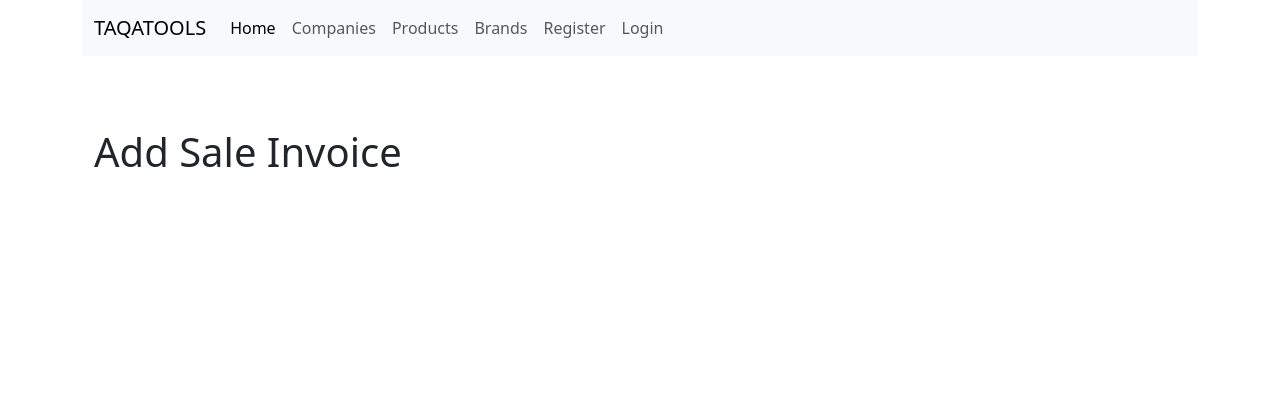
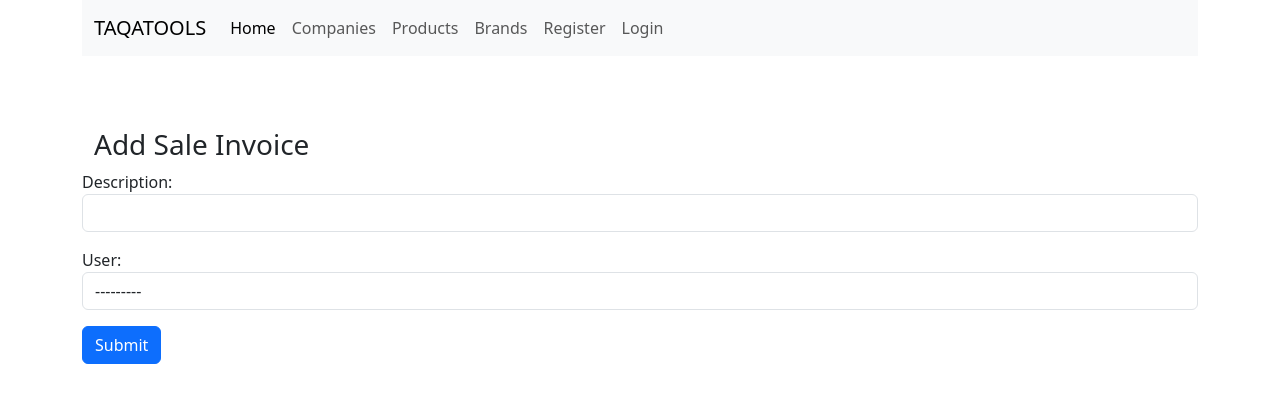
Before and after one commit to OsamaNasr01/django-taqa, a Django app: page /accounting/sale_invoice/add in a window 1280 px wide. Shown: the top 403 px of the page. Run offline with Django 4.2, Linux system fonts and the light colour scheme; some libraries are stand-ins or nearby versions.

Commit message:
addding cart model to accounting app

```diff
--- /dev/null
+++ b/taqatools/accounting/forms.py
@@ -0,0 +1,15 @@
+from django import forms
+from .models import PurchaseInvoice
+
+
+
+class PurchaseInvoiceForm(forms.ModelForm):
+
+    class Meta:
+        model = PurchaseInvoice
+        fields = ('description', 'user')
+
+    def __init__(self, *args, **kwargs):
+        super().__init__(*args, **kwargs)
+        self.fields['description'].widget.attrs.update({'class': 'form-control'})
+        self.fields['user'].widget.attrs.update({'class': 'form-control'})
--- a/taqatools/accounting/models.py
+++ b/taqatools/accounting/models.py
@@ -62,3 +62,9 @@ class OfferItem(models.Model):
     offer = models.ForeignKey(Offer, on_delete=models.CASCADE, related_name='items')
     q = models.PositiveSmallIntegerField()
     price = models.FloatField()
+
+class CartItem(models.Model):
+    product = models.ForeignKey(Product, on_delete=models.SET_NULL, null=True, related_name='cart')
+    user = models.ForeignKey(User, on_delete=models.CASCADE, related_name='cartitems')
+    q = models.PositiveSmallIntegerField()
+    price = models.FloatField()
--- a/taqatools/accounting/views.py
+++ b/taqatools/accounting/views.py
@@ -1,4 +1,5 @@
 from django.shortcuts import render
+from .forms import PurchaseInvoiceForm
 
 # Create your views here.
 
@@ -7,4 +8,7 @@ def accounting(request):
 
 
 def add_s_invoice(request):
-    return render(request, 'accounting/invoices/add_s_invoice.html', {} )
+    invoice_form = PurchaseInvoiceForm()
+    return render(request, 'accounting/invoices/add_s_invoice.html', {
+        'invoice_form': invoice_form,
+    } )
--- a/taqatools/templates/accounting/invoices/accounting_panel.html
+++ b/taqatools/templates/accounting/invoices/accounting_panel.html
@@ -5,8 +5,7 @@
     <div class="container">
         <h1>Accounting Control Panel</h1>
         <div>
-            <a href="{% url 'add_s_invoice' %}" class="btn btn-primary"
-                data-bs-toggle="tooltip" data-bs-placement="top" title="Update"></a>
+            <a href="{% url 'add_s_invoice' %}" class="btn btn-primary">Add Sale Invoice</a>
         </div>
 
     </div>
--- a/taqatools/templates/accounting/invoices/add_s_invoice.html
+++ b/taqatools/templates/accounting/invoices/add_s_invoice.html
@@ -3,7 +3,13 @@
 {% block content %}
 
     <div class="container">
-        <h1>Add Sale Invoice</h1>
+        <h3>Add Sale Invoice</h3>
     </div>
+    <form action="" method="post">
+        {% csrf_token %}
+        {{ invoice_form.as_p }}
+        <button type="submit" class="btn btn-primary">Submit</button>
+      </form>
+
 
 {% endblock %}
```
Also changed, not shown: taqatools/accounting/migrations/0003_cartitem.py (added).
